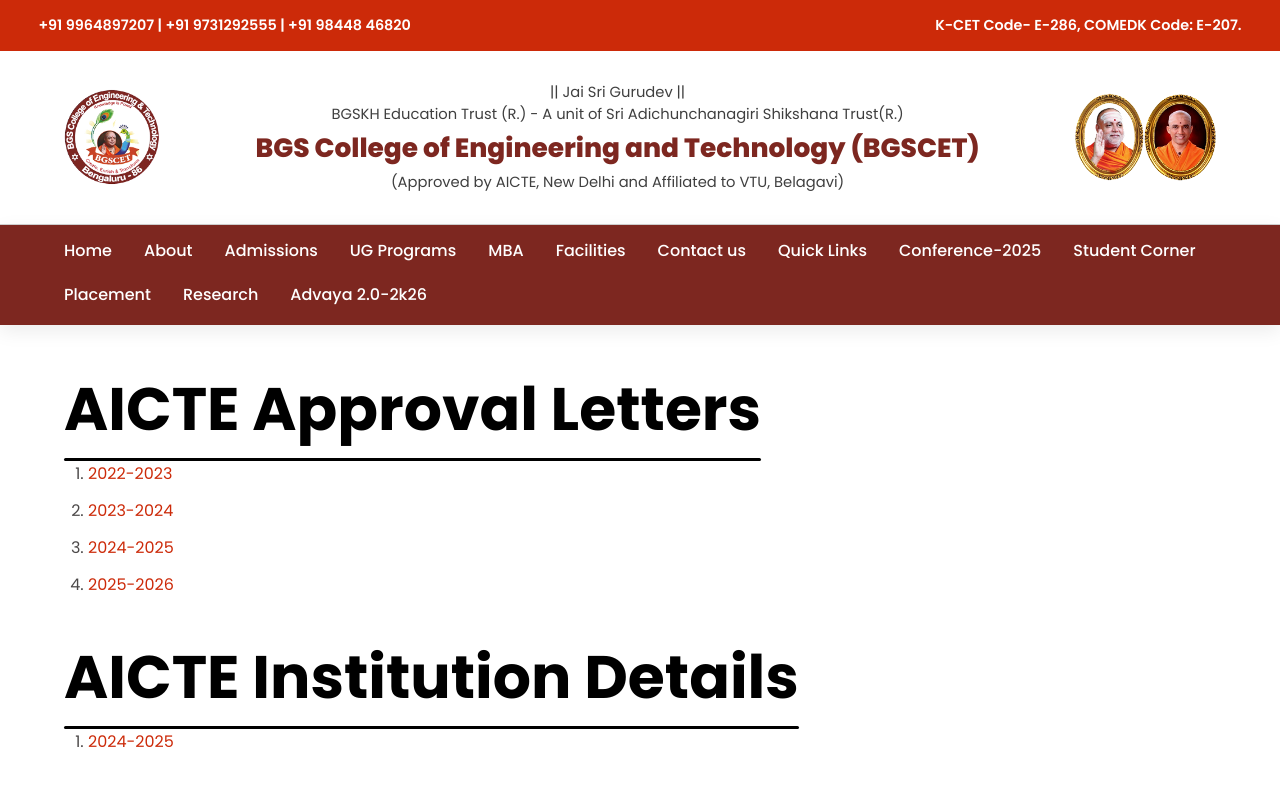
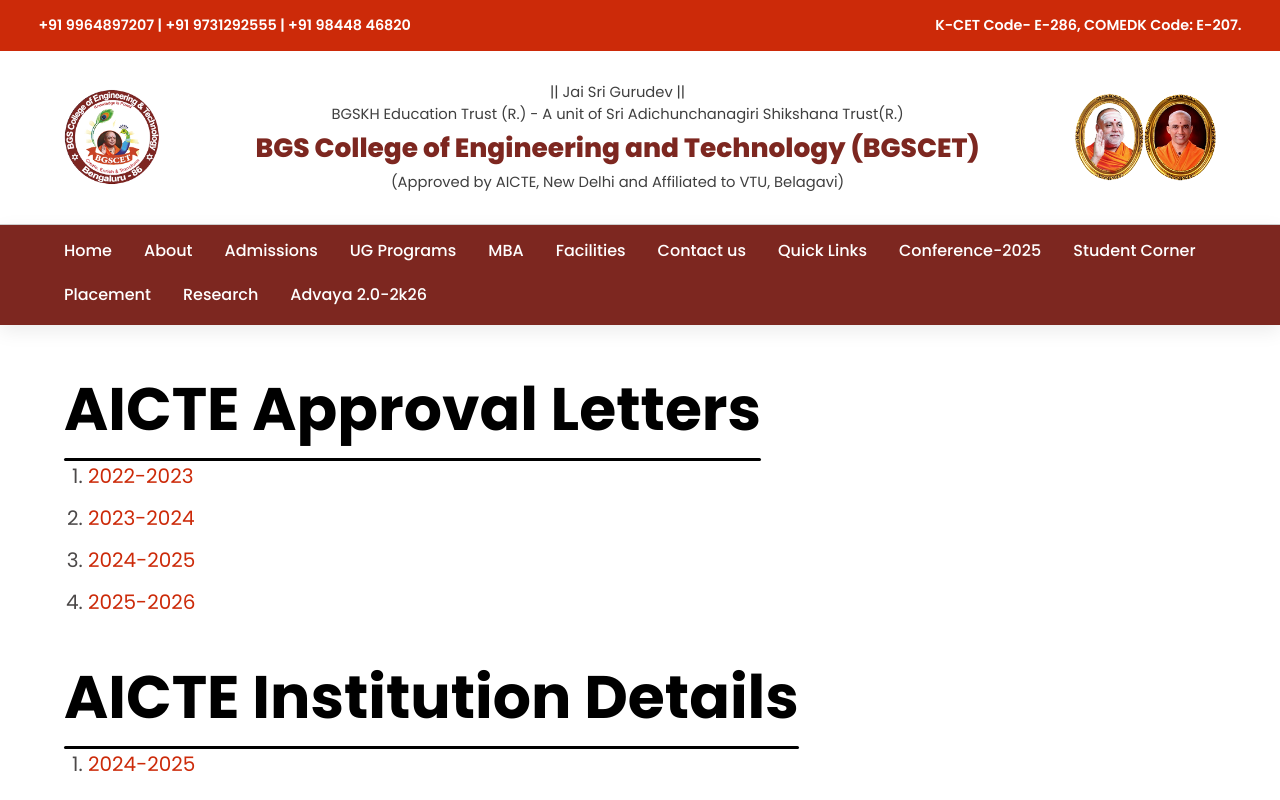
Before and after one commit to naveen-manthri/bgscet, a React (Vite) app: page /quick-links/aicte-approval-letters in a window 1280 px wide. Shown: the top 800 px of the page. Built offline with nearby package versions, Linux system fonts and the light colour scheme.

Commit message:
gap & font size

```diff
--- a/src/components/letterSections/letterSections.css
+++ b/src/components/letterSections/letterSections.css
@@ -7,7 +7,9 @@
   display: flex;
   flex-direction: column;
 }
-
+.letter-section-title{
+  margin-bottom: 2rem;
+}
 /* .letter-section {
    margin-top: 3rem;
   margin-bottom: 2rem;
@@ -34,6 +36,7 @@
 
 .letter-section__list li {
   margin-bottom: 0.75rem;
+  font-size: 1.25rem;
 }
 
 .letter-section__link {
```
